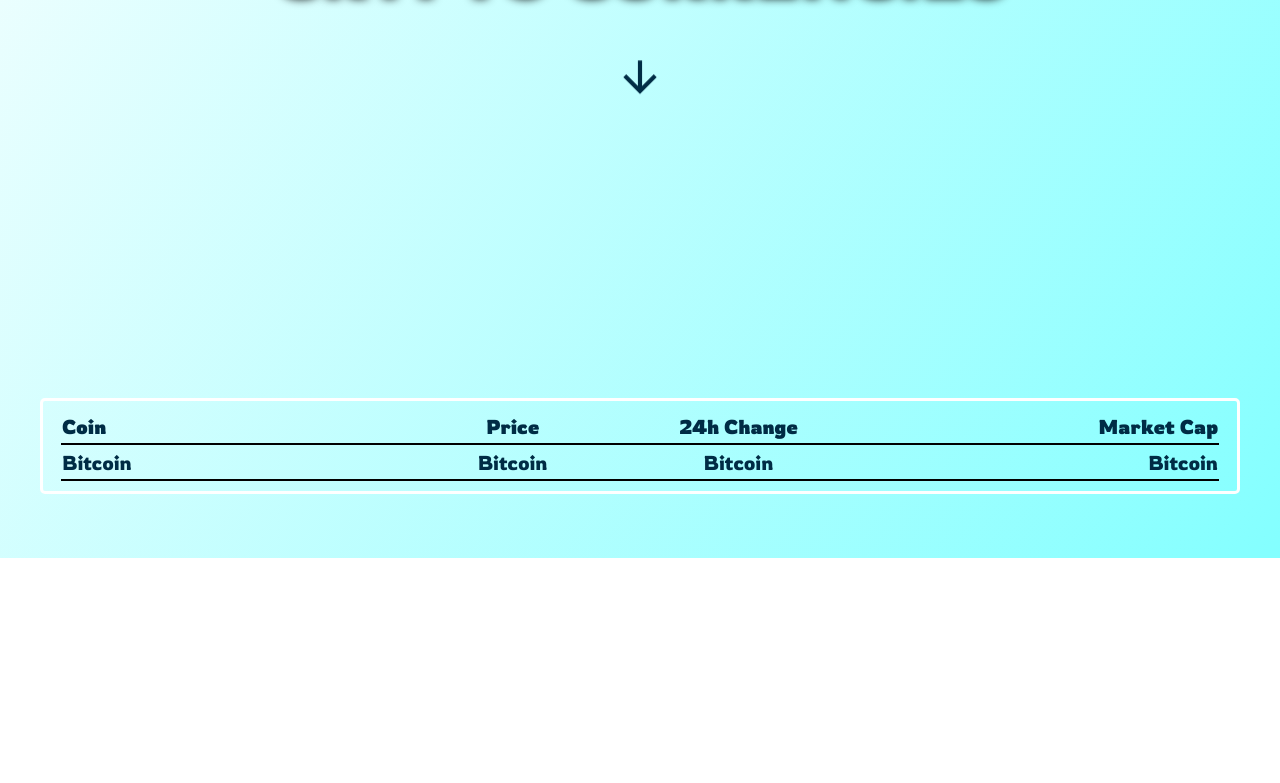
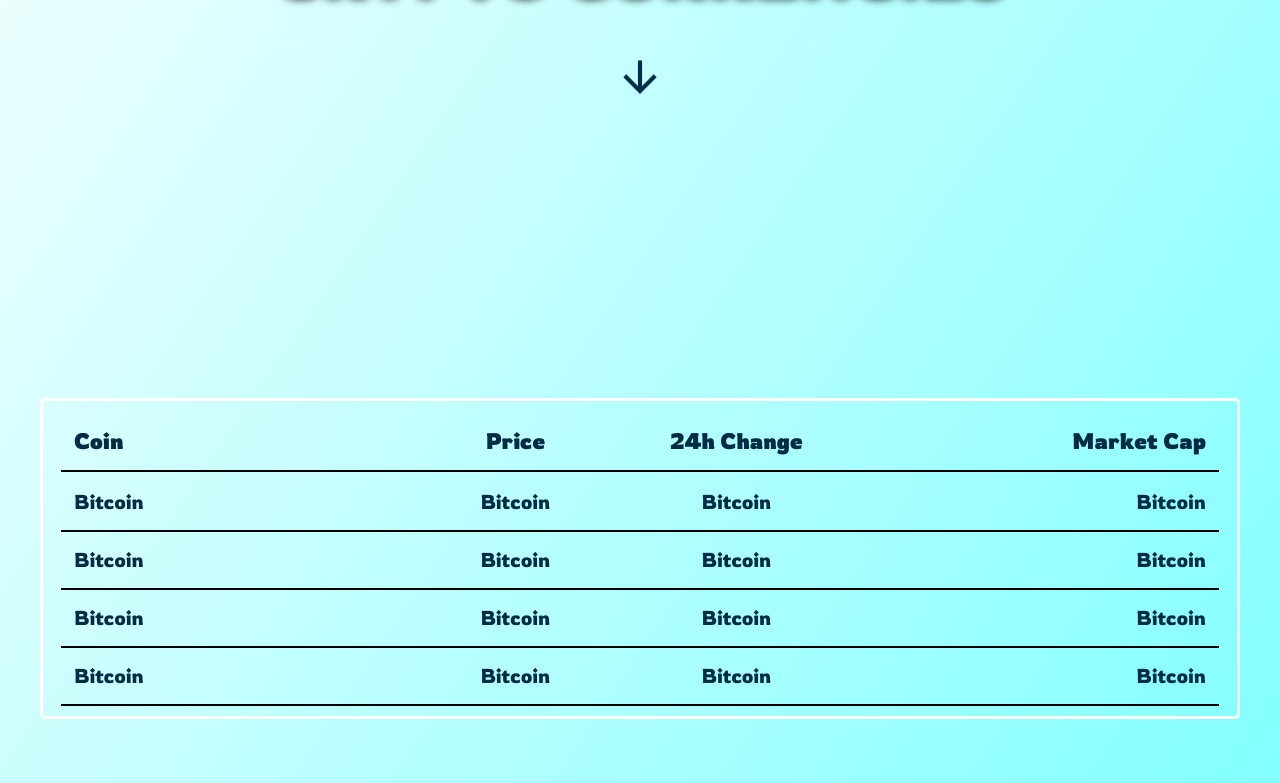
Before and after one commit to KenKindermann/CryptoView, a React (Vite) app: page / in a window 1280 px wide. Shown: the part 466-1249 px from the top of the page. Before the commit the page ends 1024 px from the top, so only its background shows below. Built offline with nearby package versions, Linux system fonts and the light colour scheme.

Commit message:
added hover style for tbody trs, renamed DataFetchContext to FetchDataContext

```diff
--- a/src/App.css
+++ b/src/App.css
@@ -169,11 +169,22 @@
 #market table {
   width: 100%;
 }
+#market th {
+  font-size: 1.4rem;
+}
 #market tr {
   display: grid;
   grid-template-columns: 1fr 1fr 0.5fr 35%;
   font-size: 1.25rem;
   border-bottom: 2px solid black;
+  padding: 0.75rem;
+}
+#market tbody tr {
+  transition: 0.3s ease-in-out;
+}
+#market tbody tr:hover {
+  background-color: rgba(255, 255, 255, 0.5019607843);
+  cursor: pointer;
 }
 #market th,
 #market td {
--- a/src/components/Main/Market/Table.jsx
+++ b/src/components/Main/Market/Table.jsx
@@ -1,4 +1,9 @@
+import { useContext } from "react";
+import { FetchDataContext } from "../../../provider/fetchDataContext";
+
 const Table = () => {
+  const { cryptoData } = useContext(FetchDataContext);
+
   return (
     <table>
       <thead>
@@ -16,6 +21,24 @@
           <td>Bitcoin</td>
           <td>Bitcoin</td>
         </tr>
+        <tr>
+          <td>Bitcoin</td>
+          <td>Bitcoin</td>
+          <td>Bitcoin</td>
+          <td>Bitcoin</td>
+        </tr>
+        <tr>
+          <td>Bitcoin</td>
+          <td>Bitcoin</td>
+          <td>Bitcoin</td>
+          <td>Bitcoin</td>
+        </tr>
+        <tr>
+          <td>Bitcoin</td>
+          <td>Bitcoin</td>
+          <td>Bitcoin</td>
+          <td>Bitcoin</td>
+        </tr>
       </tbody>
     </table>
   );
--- a/src/provider/fetchDataContext.jsx
+++ b/src/provider/fetchDataContext.jsx
@@ -1,7 +1,7 @@
 import axios from "axios";
 import { createContext, useEffect, useState } from "react";
 
-export const DataFetchContext = createContext();
+export const FetchDataContext = createContext();
 
 export const DataFetchProvider = ({ children }) => {
   const [cryptoData, setCryptoData] = useState(null);
@@ -21,5 +21,5 @@
   //   fetchData()
   // }, []);
 
-  return <DataFetchContext.Provider value={{ cryptoData, setCryptoData }}>{children}</DataFetchContext.Provider>;
+  return <FetchDataContext.Provider value={{ cryptoData, setCryptoData }}>{children}</FetchDataContext.Provider>;
 };
--- a/style/pages/_market.scss
+++ b/style/pages/_market.scss
@@ -9,11 +9,25 @@
     width: 100%;
   }
 
+  th {
+    font-size: 1.4rem;
+  }
+
   tr {
     display: grid;
     grid-template-columns: 1fr 1fr 0.5fr 35%;
     font-size: 1.25rem;
     border-bottom: 2px solid black;
+    padding: 0.75rem;
+  }
+
+  tbody tr {
+    transition: 0.3s ease-in-out;
+  }
+
+  tbody tr:hover {
+    background-color: $bg-light;
+    cursor: pointer;
   }
 
   th,
```
Also changed, not shown: 1 other file (tests, documents, lock files or other folders).
